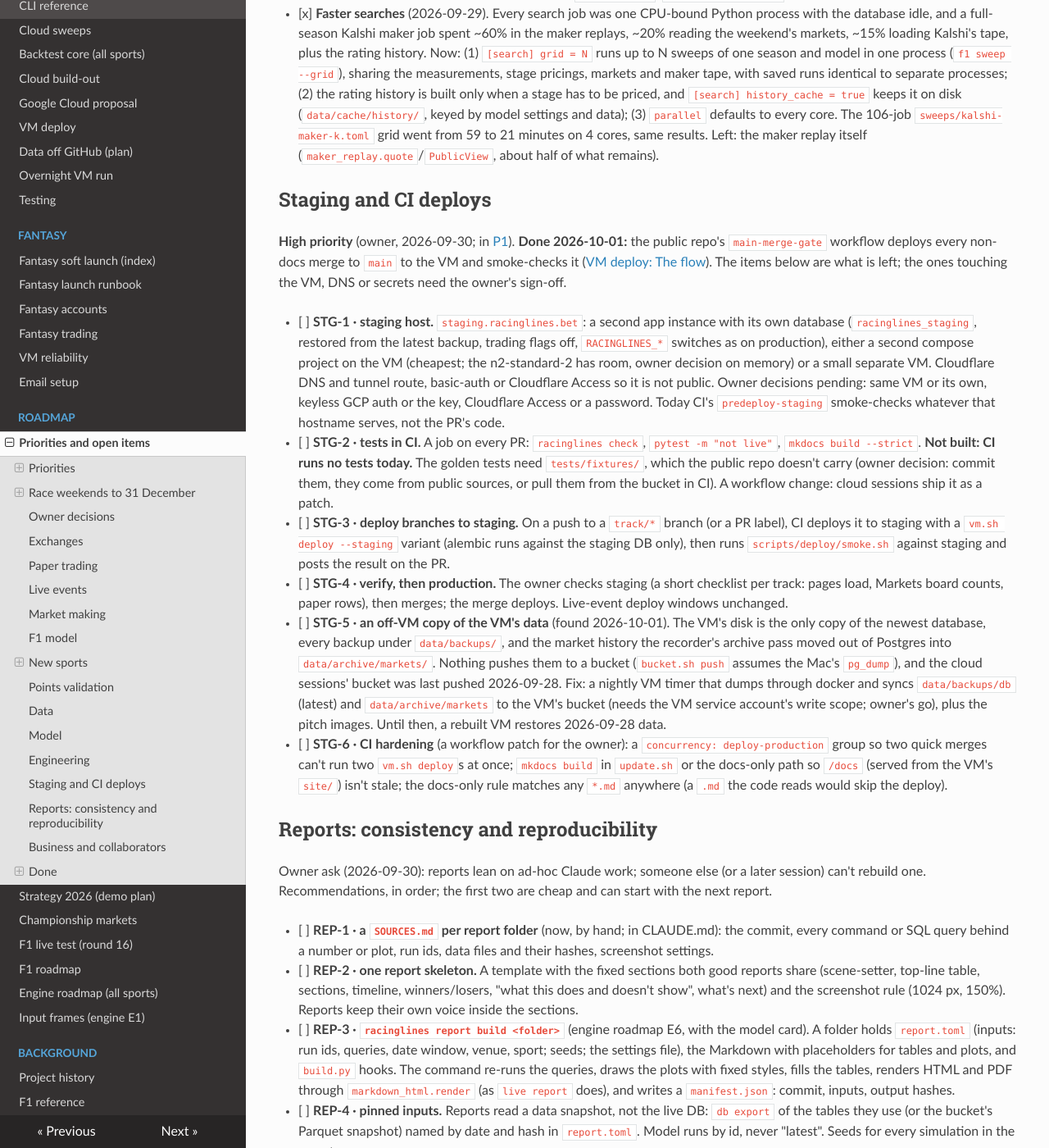
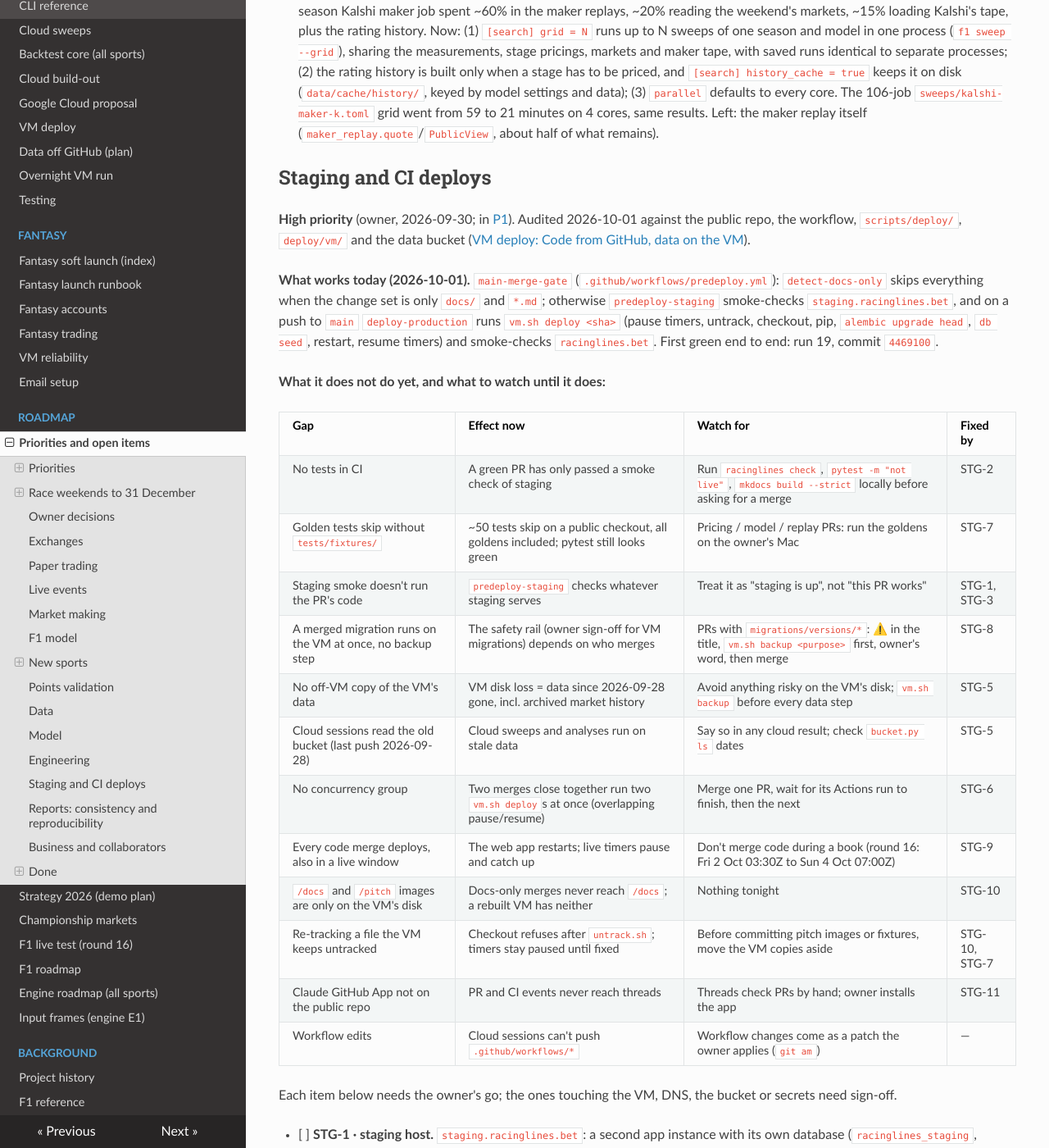
Before and after one commit to lalligagger/racinglines-public, an MkDocs documentation site: the page built from docs/todo.md, in a window 1280 px wide and 1400 px high, scrolled down 13805 px. Shown: the whole window at 82% size. Built offline with MkDocs 1.6.1, drawn with Linux system fonts in a browser that asks for light colours; nearby versions of some CDN libraries; some of the changed text lies outside the part shown.

Commit message:
[docs] Detailed CI todos: what the pipeline doesn't do yet, what to watch, STG-1 to STG-11
Co-Authored-By: Claude Opus 5.5 <noreply@anthropic.com>
Claude-Session: https://claude.ai/code/session_01AGiLTb2Bu1S3y8iU5xphp2

```diff
--- a/docs/todo.md
+++ b/docs/todo.md
@@ -64,14 +64,10 @@ C makes money on Polymarket's tape and loses on Kalshi's.
 **P0 · Sprint to the fantasy soft launch (to Thu 8 Oct), in this order.** Work is grouped into feature-track
 branches, one PR per track (owner, 2026-09-30); the track is named on each item.
 
-- [ ] **HIGH · Build CI and the staging environment** (track `staging-ci`; STG-1 to STG-6 in
-      [Staging and CI deploys](#staging-and-ci-deploys); CI deploys from `main` work since 2026-10-01, the rest is open). STG-1 `staging.racinglines.bet`, a second app instance with its own
-      database restored from the latest backup, trading flags off, behind Cloudflare Access; STG-2 a GitHub CI
-      workflow on every push (`racinglines check`, `pytest -m "not live"`, `mkdocs build --strict`: today nothing
-      runs on GitHub); STG-3 CI deploys a track branch to staging and runs the smoke check there; STG-4 the owner
-      checks staging, merges, and `main` deploys to production as today. Every step needs the owner's go; the VM, DNS
-      and the GitHub secret (deploy key or service account) need sign-off. The fantasy staging rehearsal (STAGE-1,
-      Wed 7 Oct) runs on this host once it exists.
+- [ ] **HIGH · Finish CI and the staging environment** (STG-1 to STG-11 in [Staging and CI deploys](#staging-and-ci-deploys)).
+      CI deploys merges to `main` since 2026-10-01, but runs no tests, smoke-checks staging rather than the PR, and
+      the VM's data has no off-VM copy. First: STG-5 (off-VM data copy), STG-2 (tests in CI), STG-8 (migration gate).
+      The fantasy staging rehearsal (STAGE-1, Wed 7 Oct) needs STG-1.
 - [ ] **Sign-up** (track `signup`; SEC-1, MAIL-1, ACC-1, ACC-3 from [Fantasy accounts](fantasy-accounts.md)): not
       built. Copilot builds it locally Fri 2 – Sat 3 Oct behind `RACINGLINES_SIGNUP=off`; the `fantasy_schema_v1`
       migration goes to the VM Tue 6 Oct (OWNER-8, backup and sign-off). Then the trading batch, STAGE-1, the go/no-go
@@ -110,10 +106,9 @@ branches, one PR per track (owner, 2026-09-30); the track is named on each item.
 
 **P1 · October (rounds 16–19): first live weekends on real markets**
 
-- [ ] **STG · high priority (owner, 2026-09-30): build CI and a staging environment.** GitHub CI running the
-      checks on every push, `staging.racinglines.bet`, and track branches deployed to staging and verified before
-      `main` goes to `racinglines.bet`. Steps STG-1 to STG-4 in [Staging and CI deploys](#staging-and-ci-deploys);
-      the first owner decisions are staging on the same VM or its own, and GitHub's deploy credentials.
+- [ ] **STG · high priority (owner, 2026-09-30): finish CI and a staging environment.** CI deploys `main` since
+      2026-10-01; tests in CI, a real staging deploy, an off-VM data copy, a migration gate and a live-window freeze
+      are open: STG-1 to STG-11 in [Staging and CI deploys](#staging-and-ci-deploys).
 - [x] **U5** Kalshi sprint markets before Singapore (11 Oct); built in PR #36 behind `RACINGLINES_KALSHI_SPRINTS`, merged. Priced from the race's pole and win odds
       until **U13**, a real sprint model, lands ([F1 model](#f1-model)).
 - [ ] **U3** Kalshi maker profile K: swept (PRs #38, #41, merged; K = `gbm`, 2¢, 10-pt filter, 25 shares, $400 volume floor); **freezing it is the owner's call** before the United States GP (25 Oct).
@@ -194,7 +189,7 @@ For every F1 weekend, T1 or T3:
 | U8 rules for a cancelled race: Polymarket 50/50 on head-to-heads, Kalshi NO versus void | Before Qatar (29 Nov) | Confirm against each venue's rules text |
 | Greenlight the coverage backlog: tape-only UCI road cycling schema (S), Polymarket tapes for NASCAR, MotoGP and IndyCar (M) | Any time | Cycling first: cheapest, and Kalshi holds the history |
 | Fable for High-tier work in CLAUDE.md, against the no-Fable rule | Settled 2026-09-30 | No Fable anywhere until the owner asks for a project-notes update |
-| Go on **STG-1 to STG-6** (staging host, tests in CI, off-VM data copy, CI hardening) | Now: HIGH | Yes; STG-5 (an off-VM copy of the VM's data) first: today the VM's disk is the only copy |
+| Go on **STG-1 to STG-11**; first STG-5 (off-VM data copy: VM service account write access to the bucket), STG-2 (tests in CI), STG-8 (migration gate). Also: fixtures in git or bucket (STG-7), staging on the same VM or its own, keyless GCP auth or key, Cloudflare Access or password (STG-1) | Now: HIGH | Yes; STG-5 first: today the VM's disk is the only copy |
 | Next engine plan task after T5 | Any time | T2 |
 | Turn on `RACINGLINES_OG_VENUE=1` on the VM (the OG.com column) | Before the soft launch | Yes: read-only, fair-price indicator only |
 | Kalshi bid/ask candles re-pull (backup first) | Before any Kalshi taker result counts | Yes |
@@ -541,36 +536,84 @@ Downhill model.
 
 ## Staging and CI deploys
 
-**High priority** (owner, 2026-09-30; in [P1](#priorities)). **Done 2026-10-01:** the public repo's `main-merge-gate`
-workflow deploys every non-docs merge to `main` to the VM and smoke-checks it ([VM deploy: The flow](vm-deploy.md#the-flow)).
-The items below are what is left; the ones touching the VM, DNS or secrets need the owner's sign-off.
+**High priority** (owner, 2026-09-30; in [P1](#priorities)). Audited 2026-10-01 against the public repo, the
+workflow, `scripts/deploy/`, `deploy/vm/` and the data bucket ([VM deploy: Code from GitHub, data on the
+VM](vm-deploy.md#code-from-github-data-on-the-vm)).
+
+**What works today (2026-10-01).** `main-merge-gate` (`.github/workflows/predeploy.yml`): `detect-docs-only` skips
+everything when the change set is only `docs/` and `*.md`; otherwise `predeploy-staging` smoke-checks
+`staging.racinglines.bet`, and on a push to `main` `deploy-production` runs `vm.sh deploy <sha>` (pause timers,
+untrack, checkout, pip, `alembic upgrade head`, `db seed`, restart, resume timers) and smoke-checks
+`racinglines.bet`. First green end to end: run 19, commit `4469100`.
+
+**What it does not do yet, and what to watch until it does:**
+
+| Gap | Effect now | Watch for | Fixed by |
+|---|---|---|---|
+| No tests in CI | A green PR has only passed a smoke check of staging | Run `racinglines check`, `pytest -m "not live"`, `mkdocs build --strict` locally before asking for a merge | STG-2 |
+| Golden tests skip without `tests/fixtures/` | ~50 tests skip on a public checkout, all goldens included; pytest still looks green | Pricing / model / replay PRs: run the goldens on the owner's Mac | STG-7 |
+| Staging smoke doesn't run the PR's code | `predeploy-staging` checks whatever staging serves | Treat it as "staging is up", not "this PR works" | STG-1, STG-3 |
+| A merged migration runs on the VM at once, no backup step | The safety rail (owner sign-off for VM migrations) depends on who merges | PRs with `migrations/versions/*`: ⚠️ in the title, `vm.sh backup <purpose>` first, owner's word, then merge | STG-8 |
+| No off-VM copy of the VM's data | VM disk loss = data since 2026-09-28 gone, incl. archived market history | Avoid anything risky on the VM's disk; `vm.sh backup` before every data step | STG-5 |
+| Cloud sessions read the old bucket (last push 2026-09-28) | Cloud sweeps and analyses run on stale data | Say so in any cloud result; check `bucket.py ls` dates | STG-5 |
+| No concurrency group | Two merges close together run two `vm.sh deploy`s at once (overlapping pause/resume) | Merge one PR, wait for its Actions run to finish, then the next | STG-6 |
+| Every code merge deploys, also in a live window | The web app restarts; live timers pause and catch up | Don't merge code during a book (round 16: Fri 2 Oct 03:30Z to Sun 4 Oct 07:00Z) | STG-9 |
+| `/docs` and `/pitch` images are only on the VM's disk | Docs-only merges never reach `/docs`; a rebuilt VM has neither | Nothing tonight | STG-10 |
+| Re-tracking a file the VM keeps untracked | Checkout refuses after `untrack.sh`; timers stay paused until fixed | Before committing pitch images or fixtures, move the VM copies aside | STG-10, STG-7 |
+| Claude GitHub App not on the public repo | PR and CI events never reach threads | Threads check PRs by hand; owner installs the app | STG-11 |
+| Workflow edits | Cloud sessions can't push `.github/workflows/*` | Workflow changes come as a patch the owner applies (`git am`) | — |
+
+Each item below needs the owner's go; the ones touching the VM, DNS, the bucket or secrets need sign-off.
 
 - [ ] **STG-1 · staging host.** `staging.racinglines.bet`: a second app instance with its own database
-      (`racinglines_staging`, restored from the latest backup, trading flags off, `RACINGLINES_*` switches as on
-      production), either a second compose project on the VM (cheapest; the n2-standard-2 has room, owner decision on
-      memory) or a small separate VM. Cloudflare DNS and tunnel route, basic-auth or Cloudflare Access so it is not
-      public. Owner decisions pending: same VM or its own, keyless GCP auth or the key, Cloudflare Access or a
-      password. Today CI's `predeploy-staging` smoke-checks whatever that hostname serves, not the PR's code.
-- [ ] **STG-2 · tests in CI.** A job on every PR: `racinglines check`, `pytest -m "not live"`,
-      `mkdocs build --strict`. **Not built: CI runs no tests today.** The golden tests need `tests/fixtures/`, which
-      the public repo doesn't carry (owner decision: commit them, they come from public sources, or pull them from
-      the bucket in CI). A workflow change: cloud sessions ship it as a patch.
+      (`racinglines_staging`, restored from the latest VM backup, trading flags off, `RACINGLINES_*` switches as on
+      production), either a second compose project on the VM (cheapest; the n2-standard-2 has room) or a small
+      separate VM; Cloudflare DNS and tunnel route; Cloudflare Access or basic-auth. Owner decisions pending: same
+      VM or its own, keyless GCP auth (workload identity) or the JSON key, Cloudflare Access or a password.
+- [ ] **STG-2 · tests in CI** (workflow patch). A `checks` job on every PR, required before `deploy-production`:
+      Python 3.14 as on the VM, `pip install -r requirements.txt -e .`, a Postgres service container with
+      `TEST_DATABASE_URL` pointing at `racinglines_test` (never `racinglines`: the fixture drops the DB it names),
+      `racinglines check`, `pytest -m "not live"`, `pip install -r requirements-docs.txt && mkdocs build --strict`.
+      It must not run on docs-only change sets' deploy path, but it should still run `mkdocs build` for them. Done
+      when a PR that breaks a test is red on GitHub.
 - [ ] **STG-3 · deploy branches to staging.** On a push to a `track/*` branch (or a PR label), CI deploys it to
-      staging with a `vm.sh deploy --staging` variant (alembic runs against the staging DB only), then runs
-      `scripts/deploy/smoke.sh` against staging and posts the result on the PR.
+      staging with a `vm.sh deploy --staging` variant (alembic runs against the staging DB only), runs
+      `smoke.sh` against staging and posts the result on the PR. Replaces today's staging smoke of whatever is live.
 - [ ] **STG-4 · verify, then production.** The owner checks staging (a short checklist per track: pages load,
-      Markets board counts, paper rows), then merges; the merge deploys. Live-event deploy windows unchanged.
-- [ ] **STG-5 · an off-VM copy of the VM's data** (found 2026-10-01). The VM's disk is the only copy of the newest
-      database, every backup under `data/backups/`, and the market history the recorder's archive pass moved out of
-      Postgres into `data/archive/markets/`. Nothing pushes them to a bucket (`bucket.sh push` assumes the Mac's
-      `pg_dump`), and the cloud sessions' bucket was last pushed 2026-09-28. Fix: a nightly VM timer that dumps
-      through docker and syncs `data/backups/db` (latest) and `data/archive/markets` to the VM's bucket (needs the
-      VM service account's write scope; owner's go), plus the pitch images. Until then, a rebuilt VM restores
-      2026-09-28 data.
-- [ ] **STG-6 · CI hardening** (a workflow patch for the owner): a `concurrency: deploy-production` group so two
-      quick merges can't run two `vm.sh deploy`s at once; `mkdocs build` in `update.sh` or the docs-only path so
-      `/docs` (served from the VM's `site/`) isn't stale; the docs-only rule matches any `*.md` anywhere (a
-      `.md` the code reads would skip the deploy).
+      Markets board counts, paper rows), then merges; the merge deploys.
+- [ ] **STG-5 · an off-VM copy of the VM's data.** Today the VM's disk is the only copy of the newest database,
+      `data/backups/`, and the market history the recorder's archive pass moved out of Postgres into
+      `data/archive/markets/` (dumps alone no longer hold it). Steps: (1) `bucket.sh push` gets a VM mode: `pg_dump`
+      through `docker compose exec -T db` instead of the Mac's `PG_BIN`; (2) the VM service account gets object
+      write on `racinglines-data-384052502248` (owner, GCP; GCE's default scope is storage read-only, so the VM may
+      need a scope change and a restart); (3) a `racinglines-offsite.timer` nightly (outside book windows): dump,
+      trailer check, upload the dump + manifest and `gcloud storage rsync` `data/archive/markets`, `data/runs/live`,
+      `data/raw`, the pitch images; progress line every 5 minutes; (4) `vm.sh offsite [status]` to enable it and
+      read the last run; (5) a restore drill: `vm.sh restore` into a scratch database on the VM, row counts compared.
+      Then decide whether cloud sessions get an HMAC key on the VM's bucket (read-only) or the VM also pushes to
+      the old bucket. Never at the same time as a VM DB write step.
+- [ ] **STG-6 · CI hardening** (workflow patch): `concurrency: { group: deploy-production, cancel-in-progress:
+      false }` on `deploy-production`; the docs-only rule narrowed to `docs/`, `README.md`, `CLAUDE.md`,
+      `mkdocs.yml` and `handoffs/` (today any `*.md` anywhere counts); a job summary naming the deployed sha and
+      the timers resumed.
+- [ ] **STG-7 · test fixtures for CI and cloud.** The public repo has `tests/golden/` but no `tests/fixtures/`.
+      Owner decision: commit them (they come from public sources: FastF1, Polymarket, ChronoRace; check size and
+      terms) or keep them in the bucket and pull them in CI with a read-only key. Before committing, move the
+      VM's untracked copy aside (else the next deploy stops after `untrack.sh`). Done when a fresh clone runs the
+      goldens instead of skipping them.
+- [ ] **STG-8 · migration gate.** `update.sh` dumps the database (`data/backups/db/racinglines-before-migrate-<UTC>.sql.gz`,
+      trailer checked) whenever `alembic current` differs from `alembic heads`, before `alembic upgrade head`; and
+      the workflow refuses to deploy a commit that adds `migrations/versions/*` unless the PR carries an owner label
+      (e.g. `migration-ok`). Keeps the "no VM migration without the owner's sign-off" rail true under auto-deploy.
+- [ ] **STG-9 · deploy freeze for live windows.** A `/var/lib/racinglines/deploy-hold` file on the VM (set by
+      `vm.sh hold on|off`, or automatically while a `racinglines-live-*` timer is active) that makes the CI deploy
+      wait or fail cleanly with "held for a live event"; a manual `workflow_dispatch` re-runs it after.
+- [ ] **STG-10 · built docs and pitch images on the VM.** `update.sh` runs `mkdocs build -d site` (docs
+      requirements in the venv), and docs-only merges run a light job that builds `site/` on the VM without a
+      restart. The 10 pitch images go to the bucket (STG-5) and, if the owner wants them in the repo, are committed
+      under `racinglines/web/static/pitch/` with a `.gitignore` exception (VM copies moved aside first).
+- [ ] **STG-11 · GitHub App.** Install the Claude GitHub App on `racinglines-public` (owner:
+      https://github.com/apps/claude/installations/select_target) so PR, review and CI events reach the threads.
 
 ## Reports: consistency and reproducibility
 
```
Also changed, not shown: README.md (+7 -12 lines).
